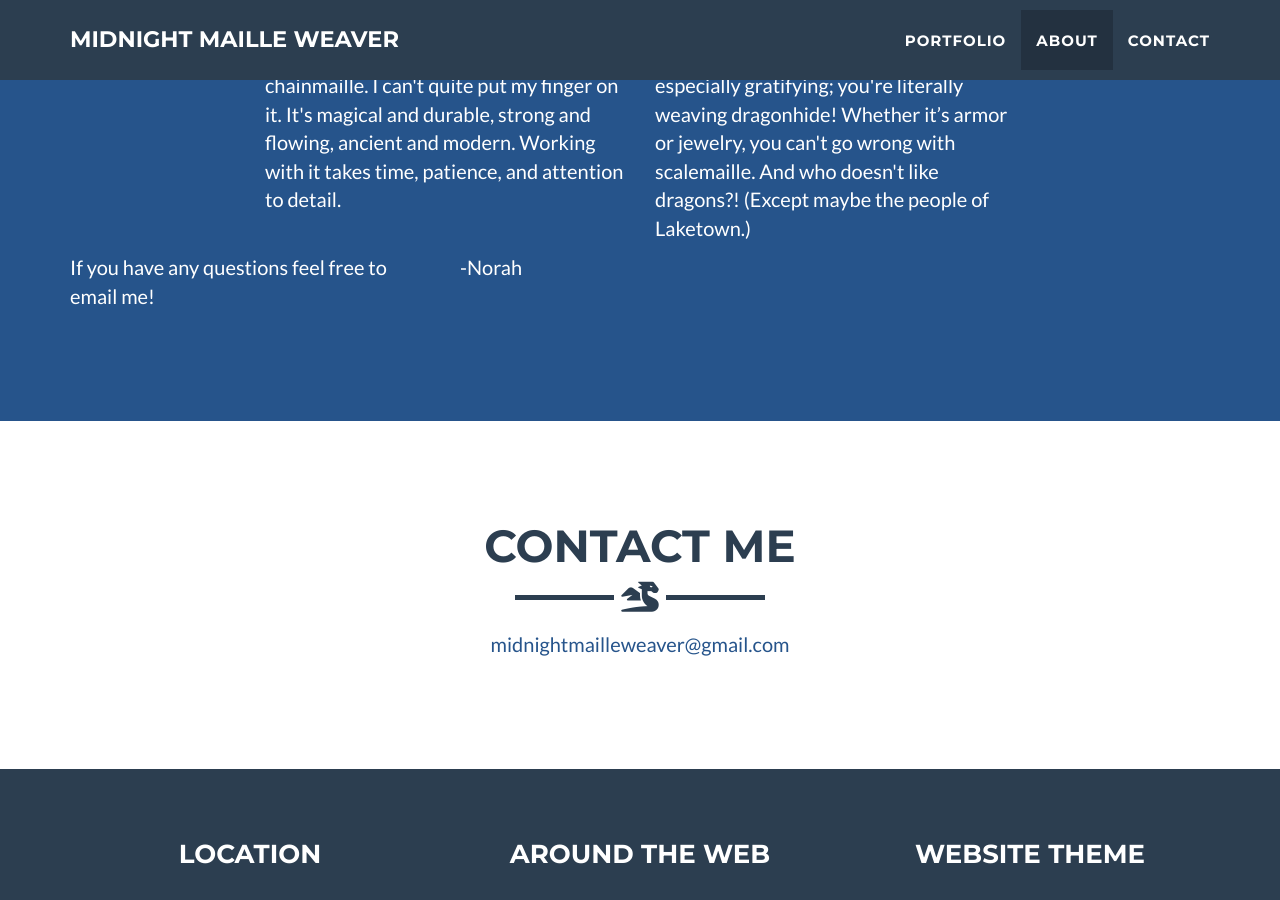
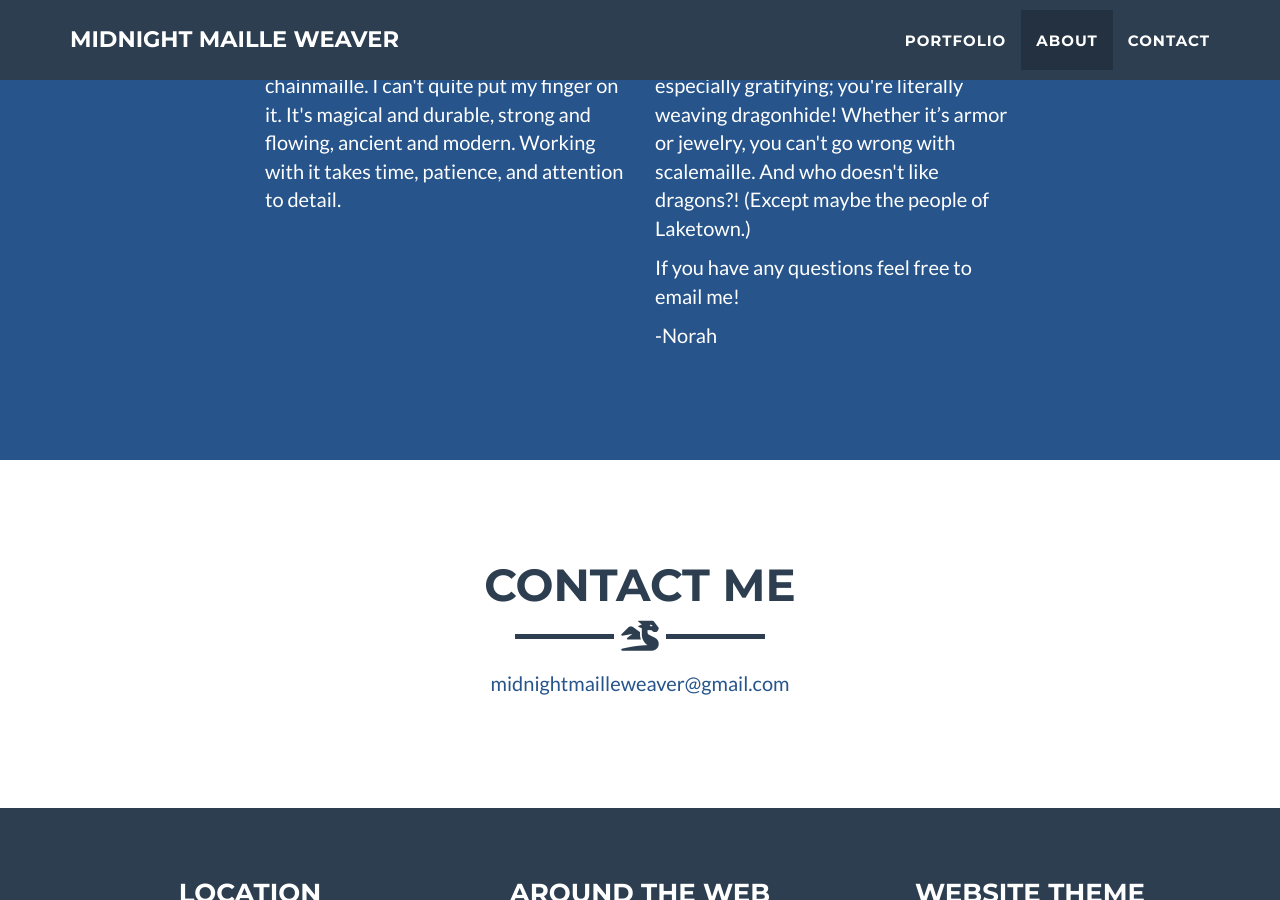
Before and after one commit to nanoo/mmw.github.io, a Jekyll site: the page built from _posts/2024-02-02-small-handflower-frost-gold.markdown, in a window 1280 px wide and 900 px high, scrolled down 1832 px. Built offline with Jekyll 4.4.1, drawn with Linux system fonts in a browser that asks for light colours.

Commit message:
update about content

```diff
--- a/_includes/about.html
+++ b/_includes/about.html
@@ -13,11 +13,7 @@
       </div>
       <div class="col-lg-4">
         <p>Creating pieces out of scalemaille is especially gratifying; you're literally weaving dragonhide! Whether it’s armor or jewelry, you can't go wrong with scalemaille. And who doesn't like dragons?! (Except maybe the people of Laketown.)</p>
-      </div>
-      <div class="col-lg-4">
-        <p>If you have any questions feel free to email me!</p>
-      </div>
-      <div class="col-lg-4">
+	<p>If you have any questions feel free to email me!</p>
         <p>-Norah</p>
       </div>
     </div>
```
